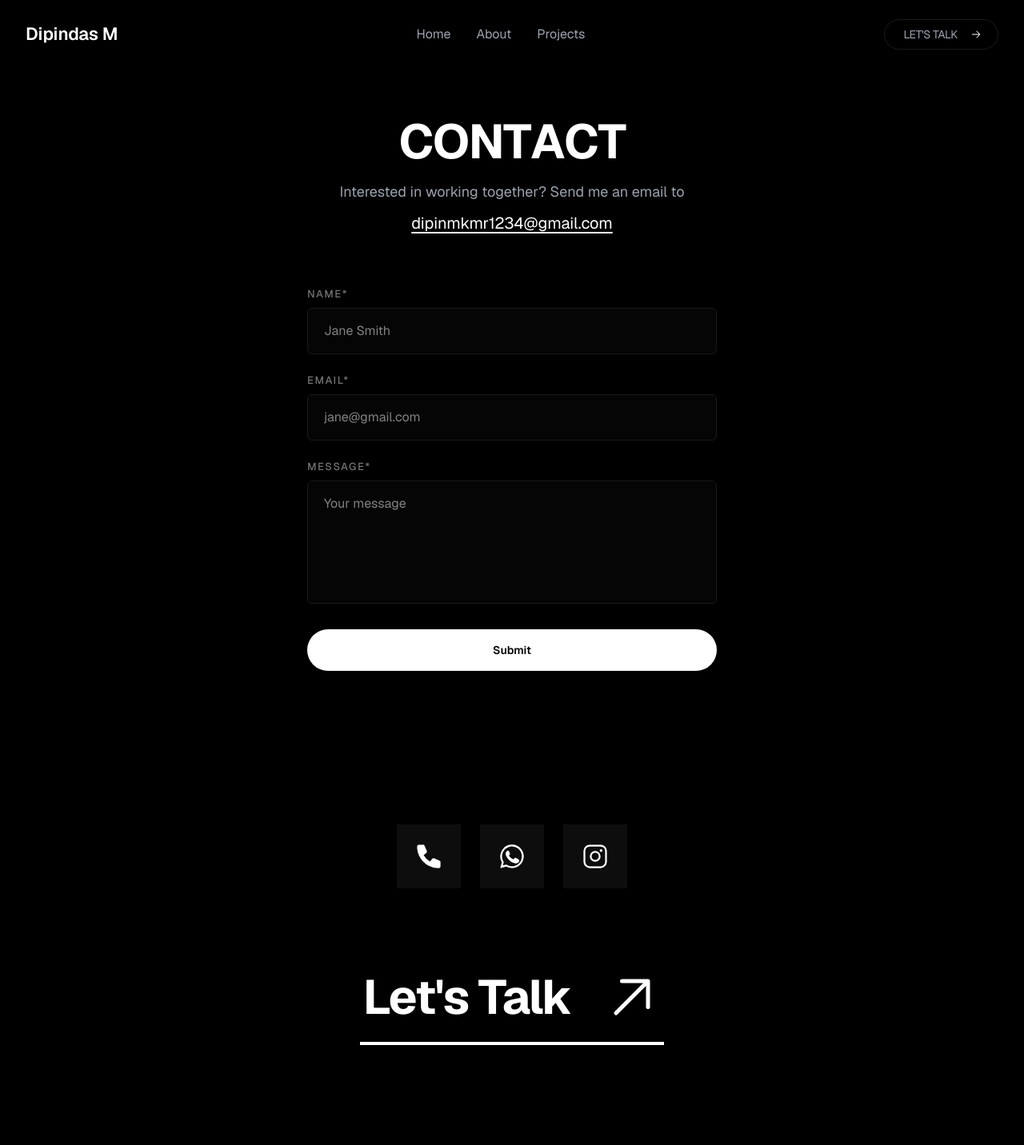
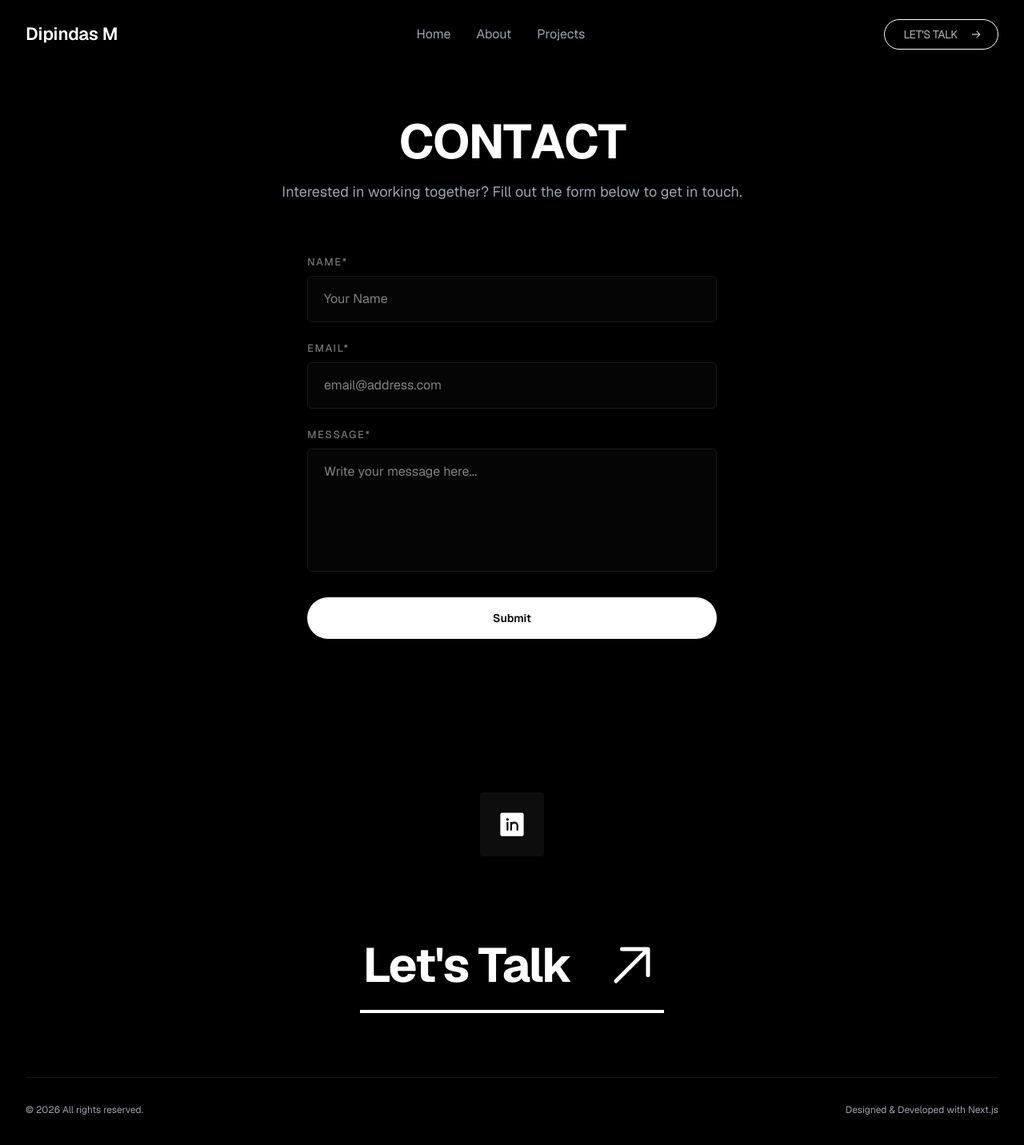
Before and after one commit to dipindasme-cloud/portfolio-dipindasm, a Next.js app: page /contact in a window 1280 px wide. Shown: the top 1432 px of the page at 80% size. Before the commit the page ends 1371 px from the top, so only its background shows below. Built offline with nearby package versions, Linux system fonts and the light colour scheme.

Commit message:
updating security 1

```diff
--- a/src/app/(main)/contact/page.tsx
+++ b/src/app/(main)/contact/page.tsx
@@ -1,8 +1,9 @@
-import ContactSection from "@/components/contactpage/Contact";
+import Contact from "@/components/contactpage/Contact";
+
 export default function Home() {
   return (
     <main className="flex-1">
-      <ContactSection />
+      <Contact />
     </main>
   );
 }
--- a/src/components/contactpage/Contact.tsx
+++ b/src/components/contactpage/Contact.tsx
@@ -1,99 +1,213 @@
 "use client";
 
-import { useState, type FormEvent } from "react";
+import { useState, useRef, type FormEvent, type ChangeEvent } from "react";
 import { motion } from "framer-motion";
 import TextReveal from "@/components/ui/TextReveal";
 import Container from "@/components/ui/Container";
 
+interface StatusState {
+  type: "success" | "error";
+  message: string;
+}
+
 export default function ContactSection() {
-  const [formData, setFormData] = useState({ name: "", email: "", message: "" });
+  const [formData, setFormData] = useState({
+    name: "",
+    email: "",
+    message: "",
+    botcheck: false, // Honeypot trap state
+  });
   const [isSubmitting, setIsSubmitting] = useState(false);
+  const [status, setStatus] = useState<StatusState | null>(null);
 
-  const handleSubmit = async (e: FormEvent) => {
+  // Measure time starting from the user's FIRST keystroke/input rather than page load
+  const interactionStartTimeRef = useRef<number | null>(null);
+
+  const handleInputChange = (
+    e: ChangeEvent<HTMLInputElement | HTMLTextAreaElement>
+  ) => {
+    const { name, value, type } = e.target;
+
+    // Track first user interaction
+    if (!interactionStartTimeRef.current) {
+      interactionStartTimeRef.current = Date.now();
+    }
+
+    if (type === "checkbox") {
+      const checked = (e.target as HTMLInputElement).checked;
+      setFormData((prev) => ({ ...prev, [name]: checked }));
+    } else {
+      setFormData((prev) => ({ ...prev, [name]: value }));
+    }
+  };
+
+  const handleSubmit = async (e: FormEvent<HTMLFormElement>) => {
     e.preventDefault();
     setIsSubmitting(true);
+    setStatus(null);
 
-    console.log("Submitting form data:", formData);
+    // 1. SPAM DEFENSE: Honeypot check
+    // If the hidden checkbox was checked, silently reject (fake success for bots)
+    if (formData.botcheck) {
+      setIsSubmitting(false);
+      setStatus({ type: "success", message: "Message sent successfully!" });
+      setFormData({ name: "", email: "", message: "", botcheck: false });
+      return;
+    }
 
-    setTimeout(() => {
+    // 2. SPAM DEFENSE: Typing speed check
+    // If submission happens under 1.2s from the FIRST keystroke, treat as automated script
+    if (interactionStartTimeRef.current) {
+      const elapsedTime = (Date.now() - interactionStartTimeRef.current) / 1000;
+      if (elapsedTime < 1.2) {
         setIsSubmitting(false);
-      alert("Message sent successfully!");
-      setFormData({ name: "", email: "", message: "" });
-    }, 1200);
+        setStatus({ type: "success", message: "Message sent successfully!" });
+        setFormData({ name: "", email: "", message: "", botcheck: false });
+        return;
+      }
+    }
+
+    // Access key from environment variables
+    const accessKey = process.env.NEXT_PUBLIC_WEB3FORMS_ACCESS_KEY;
+    if (!accessKey) {
+      setStatus({
+        type: "error",
+        message: "Configuration error: Missing Access Key.",
+      });
+      setIsSubmitting(false);
+      return;
+    }
+
+    // Build payload using controlled state
+    const payload = {
+      access_key: accessKey,
+      name: formData.name,
+      email: formData.email,
+      message: formData.message,
+      subject: `New Portfolio Contact from ${formData.name}`,
+      from_name: "Portfolio Contact Form",
+    };
+
+    try {
+      const response = await fetch("https://api.web3forms.com/submit", {
+        method: "POST",
+        headers: {
+          "Content-Type": "application/json",
+          Accept: "application/json",
+        },
+        body: JSON.stringify(payload),
+      });
+
+      const result = await response.json();
+
+      if (result.success) {
+        setStatus({
+          type: "success",
+          message: "Thank you! Your message has been sent.",
+        });
+        setFormData({ name: "", email: "", message: "", botcheck: false });
+        interactionStartTimeRef.current = null; // Reset interaction timer
+      } else {
+        setStatus({
+          type: "error",
+          message: result.message || "Something went wrong. Please try again.",
+        });
+      }
+    } catch (error) {
+      setStatus({
+        type: "error",
+        message: "Network error. Please check your connection and try again.",
+      });
+    } finally {
+      setIsSubmitting(false);
+    }
   };
 
   return (
     <section className="relative w-full bg-background pt-24 pb-16 sm:pt-32 sm:pb-20 lg:pt-36 lg:pb-24">
-      <Container className=" flex flex-col items-center gap-12 md:gap-16">
+      <Container className="flex flex-col items-center gap-12 md:gap-16">
 
-      {/* 1. Header & Quick Mail Block */}
+        {/* Header Block */}
         <div className="text-center flex flex-col items-center max-w-[36rem]">
           <TextReveal
             words="CONTACT"
             as="h2"
             className="t-display text-foreground mb-4"
           />
-        <p className="t-body text-muted-400 mb-2">
-          Interested in working together? Send me an email to
+          <p className="t-body text-muted-400">
+            Interested in working together? Fill out the form below to get in touch.
           </p>
-        <a
-          href="mailto:dipinmkmr1234@gmail.com"
-          className="t-body-lg text-foreground font-medium underline underline-offset-4 hover:opacity-80 transition-opacity"
-        >
-          dipinmkmr1234@gmail.com
-        </a>
         </div>
 
-      {/* 2. Minimalist Form Block */}
+        {/* Form Block */}
         <div className="w-full max-w-[32rem]">
           <form onSubmit={handleSubmit} className="flex flex-col gap-6">
 
+            {/* SPAM DEFENSE: Honeypot Input (hidden from human UI & screen readers) */}
+            <input
+              type="checkbox"
+              name="botcheck"
+              checked={formData.botcheck}
+              onChange={handleInputChange}
+              className="hidden"
+              style={{ display: "none" }}
+              tabIndex={-1}
+              autoComplete="off"
+              aria-hidden="true"
+            />
+
             {/* Name Field */}
             <div className="flex flex-col gap-2">
-            <label className="t-label text-muted">
+              <label htmlFor="name" className="t-label text-muted">
                 Name*
               </label>
               <input
+                id="name"
+                name="name"
                 type="text"
                 required
-              placeholder="Jane Smith"
+                placeholder="Your Name"
                 value={formData.name}
-              onChange={(e) => setFormData({ ...formData, name: e.target.value })}
+                onChange={handleInputChange}
                 className="w-full px-5 py-4 rounded-md bg-foreground/[0.02] border border-border text-foreground text-base outline-none transition-colors focus:border-border/80 focus:bg-foreground/[0.04]"
               />
             </div>
 
             {/* Email Field */}
             <div className="flex flex-col gap-2">
-            <label className="t-label text-muted">
+              <label htmlFor="email" className="t-label text-muted">
                 Email*
               </label>
               <input
+                id="email"
+                name="email"
                 type="email"
                 required
-              placeholder="jane@gmail.com"
+                placeholder="email@address.com"
                 value={formData.email}
-              onChange={(e) => setFormData({ ...formData, email: e.target.value })}
+                onChange={handleInputChange}
                 className="w-full px-5 py-4 rounded-md bg-foreground/[0.02] border border-border text-foreground text-base outline-none transition-colors focus:border-border/80 focus:bg-foreground/[0.04]"
               />
             </div>
 
             {/* Message Field */}
             <div className="flex flex-col gap-2">
-            <label className="t-label text-muted">
+              <label htmlFor="message" className="t-label text-muted">
                 Message*
               </label>
               <textarea
+                id="message"
+                name="message"
                 required
                 rows={5}
-              placeholder="Your message"
+                placeholder="Write your message here..."
                 value={formData.message}
-              onChange={(e) => setFormData({ ...formData, message: e.target.value })}
+                onChange={handleInputChange}
                 className="w-full px-5 py-4 rounded-md bg-foreground/[0.02] border border-border text-foreground text-base outline-none transition-colors focus:border-border/80 focus:bg-foreground/[0.04] resize-none"
               />
             </div>
 
-          {/* Submit Action */}
+            {/* Submit Button */}
             <motion.button
               type="submit"
               disabled={isSubmitting}
@@ -103,6 +217,20 @@ export default function ContactSection() {
             >
               {isSubmitting ? "Sending..." : "Submit"}
             </motion.button>
+
+            {/* Accessible Status Message Announcement */}
+            {status && (
+              <p
+                role="status"
+                aria-live="polite"
+                className={`text-sm text-center mt-2 ${
+                  status.type === "success" ? "text-emerald-500" : "text-rose-500"
+                }`}
+              >
+                {status.message}
+              </p>
+            )}
+
           </form>
         </div>
 
--- a/src/components/layout/Footer.tsx
+++ b/src/components/layout/Footer.tsx
@@ -2,7 +2,6 @@
 
 import Link from "next/link";
 import RollUpText from "@/components/ui/RollUpText";
-import { motion } from "framer-motion";
 import Container from "@/components/ui/Container";
 
 export default function Footer() {
@@ -12,17 +11,16 @@ export default function Footer() {
     <footer className="w-full bg-background pt-16 pb-12 sm:pt-20 sm:pb-16 lg:pt-24 lg:pb-16">
       {/* Footer Container */}
       <Container className="flex flex-col gap-12 md:gap-16 lg:gap-20">
-        {/* Top Section: CTA & Socials Layout System */}
+        {/* Top Section: CTA & LinkedIn Navigation */}
         <div className="flex flex-col items-center gap-14 md:gap-20 lg:gap-24">
-          {/* Social Links (Pill Style) */}
+
+          {/* LinkedIn Direct Link (Pill Style) */}
           <div className="flex items-center gap-4 md:gap-6">
-            {socials.map((social) => (
             <a
-                key={social.name}
-                href={social.url}
+              href="https://www.linkedin.com/in/nandu-das-95/"
               target="_blank"
               rel="noopener noreferrer"
-                aria-label={social.name}
+              aria-label="LinkedIn Profile"
               className="
                 flex items-center justify-center
                 w-16 h-16 md:w-20 md:h-20
@@ -30,16 +28,24 @@ export default function Footer() {
                 hover:border-muted-600 hover:bg-white/[0.08]
                 text-foreground transition-all duration-300 ease-out
                 hover:scale-[1.05] active:scale-[0.95]
+                rounded-sm
               "
             >
               <span className="w-7 h-7 md:w-9 md:h-9 flex items-center justify-center">
-                  {social.icon}
+                {/* Official LinkedIn SVG Icon */}
+                <svg
+                  xmlns="http://www.w3.org/2000/svg"
+                  viewBox="0 0 256 256"
+                  fill="currentColor"
+                  className="w-full h-full"
+                >
+                  <path d="M216,24H40A16,16,0,0,0,24,40V216a16,16,0,0,0,16,16H216a16,16,0,0,0,16-16V40A16,16,0,0,0,216,24ZM96,176a8,8,0,0,1-16,0V112a8,8,0,0,1,16,0ZM88,96a12,12,0,1,1,12-12A12,12,0,0,1,88,96Zm96,80a8,8,0,0,1-16,0V140a20,20,0,0,0-40,0v36a8,8,0,0,1-16,0V112a8,8,0,0,1,15.79-1.78A35.89,35.89,0,0,1,184,136Z" />
+                </svg>
               </span>
             </a>
-            ))}
           </div>
 
-          {/* Large "Let's Talk" CTA */}
+          {/* Large "Let's Talk" Contact CTA */}
           <Link
             href="/contact"
             className="group inline-flex items-center gap-4 md:gap-6 lg:gap-8 border-b-4 border-foreground pb-2 lg:pb-4 transition-all duration-300"
@@ -59,50 +65,13 @@ export default function Footer() {
             </svg>
           </Link>
         </div>
+
+        {/* Bottom Copyright Note */}
+        <div className="flex flex-col sm:flex-row items-center justify-between text-xs text-muted-400 border-t border-white/[0.08] pt-8 gap-4">
+          <p>© {currentYear} All rights reserved.</p>
+          <p>Designed & Developed with Next.js</p>
+        </div>
       </Container>
     </footer>
   );
 }
-
-// Inline Social Assets System
-const socials = [
-  {
-    name: "Phone",
-    url: "tel:+918138817571",
-    icon: (
-      <svg
-        xmlns="http://www.w3.org/2000/svg"
-        viewBox="0 0 256 256"
-        fill="currentColor"
-      >
-        <path d="M222.4,165.5l-46.1-19.8a16,16,0,0,0-18.5,4.6l-19.2,23.5A139.8,139.8,0,0,1,82.2,117.4l23.5-19.2a16,16,0,0,0,4.6-18.5L90.5,33.6A16,16,0,0,0,75.8,24H40A16,16,0,0,0,24,40c0,105.9,86.1,192,192,192a16,16,0,0,0,16-16V180.2A16,16,0,0,0,222.4,165.5Z" />
-      </svg>
-    ),
-  },
-  {
-    name: "WhatsApp",
-    url: "https://wa.me/8138817571",
-    icon: (
-      <svg
-        xmlns="http://www.w3.org/2000/svg"
-        viewBox="0 0 256 256"
-        fill="currentColor"
-      >
-        <path d="M128,24A104,104,0,0,0,37.6,180L24,232l53.2-13.4A104,104,0,1,0,128,24Zm0,192a87.4,87.4,0,0,1-44.2-12l-5.3-3.2-31.5,7.9,8.1-30.7-3.5-5.5A88,88,0,1,1,128,216Zm48.8-66.2c-2.7-1.4-16-7.9-18.5-8.8s-4.3-1.4-6.1,1.4-7,8.8-8.6,10.6-3.1,2-5.8.7a72.4,72.4,0,0,1-21.3-13.1A79.7,79.7,0,0,1,102,123c-1.5-2.6-.2-4,1.2-5.4s2.7-3.1,4-4.6a17.4,17.4,0,0,0,2.7-4.5,5,5,0,0,0-.2-4.7c-.7-1.4-6.1-14.8-8.4-20.3s-4.5-4.6-6.1-4.7H90c-2,0-5.2.8-7.9,3.8s-10.4,10.2-10.4,24.9,10.7,28.9,12.2,30.9,20.8,31.7,50.3,44.4c7,3,12.5,4.8,16.8,6.1,7.1,2.2,13.6,1.9,18.7,1.2,5.7-.9,17.5-7.1,20-14s2.5-12.7,1.8-14S179.5,151.2,176.8,149.8Z" />
-      </svg>
-    ),
-  },
-  {
-    name: "Instagram",
-    url: "https://www.instagram.com/nandu_das95/",
-    icon: (
-      <svg
-        xmlns="http://www.w3.org/2000/svg"
-        viewBox="0 0 256 256"
-        fill="currentColor"
-      >
-        <path d="M128,80a48,48,0,1,0,48,48A48.05,48.05,0,0,0,128,80Zm0,80a32,32,0,1,1,32-32A32,32,0,0,1,128,160ZM176,24H80A56.06,56.06,0,0,0,24,80v96a56.06,56.06,0,0,0,56,56h96a56.06,56.06,0,0,0,56-56V80A56.06,56.06,0,0,0,176,24Zm40,152a40,40,0,0,1-40,40H80a40,40,0,0,1-40-40V80A40,40,0,0,1,80,40h96a40,40,0,0,1,40,40ZM192,76a12,12,0,1,1-12-12A12,12,0,0,1,192,76Z" />
-      </svg>
-    ),
-  },
-];
--- a/src/components/layout/Header.tsx
+++ b/src/components/layout/Header.tsx
@@ -1,7 +1,7 @@
 "use client";
 
-import { useState } from "react";
-import { motion, AnimatePresence } from "framer-motion";
+import { useRef, useState } from "react";
+import { motion, AnimatePresence, useScroll, useMotionValueEvent } from "framer-motion";
 import RollUpText from "@/components/ui/RollUpText";
 import CTAButton from "../ui/CTAButton";
 import Container from "../ui/Container";
@@ -14,9 +14,31 @@ const navLinks = [
 
 export default function Header() {
   const [menuOpen, setMenuOpen] = useState(false);
+  const [hidden, setHidden] = useState(false);
+  const prevScroll = useRef(0);
+  const { scrollY } = useScroll();
+
+  useMotionValueEvent(scrollY, "change", (latest) => {
+    const prev = prevScroll.current;
+    const scrollingUp = latest < prev;
+    const show = scrollingUp || latest <= 120;
+    prevScroll.current = latest;
+    setHidden(!show);
+  });
+
+  const handleMenuToggle = () => {
+    setMenuOpen((open) => {
+      if (!open) setHidden(false);
+      return !open;
+    });
+  };
 
   return (
-    <header className="fixed top-0 left-0 z-50 w-full bg-background py-4 sm:py-5 lg:py-6">
+    <motion.header
+      className="fixed top-0 left-0 z-50 w-full bg-background py-4 sm:py-5 lg:py-6"
+      animate={{ y: hidden && !menuOpen ? "-100%" : 0 }}
+      transition={{ duration: 0.3, ease: "easeInOut" }}
+    >
 
       <Container className="flex items-center justify-between">
 
@@ -49,7 +71,7 @@ export default function Header() {
         {/* Mobile Hamburger Button */}
         <button
           className="flex h-[2.75rem] w-[2.75rem] flex-col items-center justify-center gap-[0.35rem] rounded-md border border-transparent transition-colors hover:bg-foreground/[0.04] md:hidden"
-          onClick={() => setMenuOpen(!menuOpen)}
+          onClick={handleMenuToggle}
           aria-label={menuOpen ? "Close menu" : "Open menu"}
           aria-expanded={menuOpen}
         >
@@ -105,6 +127,6 @@ export default function Header() {
           </motion.nav>
         )}
       </AnimatePresence>
-    </header>
+    </motion.header>
   );
 }
--- a/src/components/layout/ProjectDetailsHeader.tsx
+++ b/src/components/layout/ProjectDetailsHeader.tsx
@@ -1,5 +1,7 @@
 "use client";
 
+import { useRef, useState } from "react";
+import { motion, useScroll, useMotionValueEvent } from "framer-motion";
 import Link from "next/link";
 import RollUpText from "@/components/ui/RollUpText";
 import CTAButton from "../ui/CTAButton";
@@ -12,8 +14,24 @@ const navLinks = [
 ];
 
 export default function ProjectDetailsHeader() {
+  const [hidden, setHidden] = useState(false);
+  const prevScroll = useRef(0);
+  const { scrollY } = useScroll();
+
+  useMotionValueEvent(scrollY, "change", (latest) => {
+    const prev = prevScroll.current;
+    const scrollingUp = latest < prev;
+    const show = scrollingUp || latest <= 120;
+    prevScroll.current = latest;
+    setHidden(!show);
+  });
+
   return (
-    <header className="fixed top-0 left-0 z-50 w-full bg-background py-4 sm:py-5 lg:py-6">
+    <motion.header
+      className="fixed top-0 left-0 z-50 w-full bg-background py-4 sm:py-5 lg:py-6"
+      animate={{ y: hidden ? "-100%" : 0 }}
+      transition={{ duration: 0.3, ease: "easeInOut" }}
+    >
 
       {/* 1. Desktop Layout System (Visible at >= 768px) */}
       <div className="hidden md:block w-full">
@@ -70,6 +88,6 @@ export default function ProjectDetailsHeader() {
         </div>
       </div>
 
-    </header>
+    </motion.header>
   );
 }
--- a/src/components/ui/CTAButton.tsx
+++ b/src/components/ui/CTAButton.tsx
@@ -21,14 +21,15 @@ export default function CTAButton({
   // Custom variant configurations tailored for modern minimalist interfaces
   const styleConfig = {
     header: {
-      buttonClass: "border-foreground/10 bg-transparent hover:border-foreground/40 text-foreground",
-      textDefault: "text-muted-400",
+
+      buttonClass: "border-foreground bg-transparent hover:border-foreground text-foreground",
+      textDefault: "text-foreground/70",
       textHover: "text-foreground",
       iconClass: "text-foreground",
     },
     main: {
-      buttonClass: "border-foreground/20 bg-transparent hover:border-foreground text-foreground",
-      textDefault: "text-foreground/70",
+      buttonClass: "border-foreground/10 bg-transparent hover:border-foreground/40 text-foreground",
+      textDefault: "text-muted-400",
       textHover: "text-foreground",
       iconClass: "text-foreground",
     },
```
Also changed, not shown: src/app/project-details/[id]/page.tsx (+20 -14 lines), src/data/projects.ts (+17 -17 lines). Lines whose indentation alone changed are shown as unchanged.
